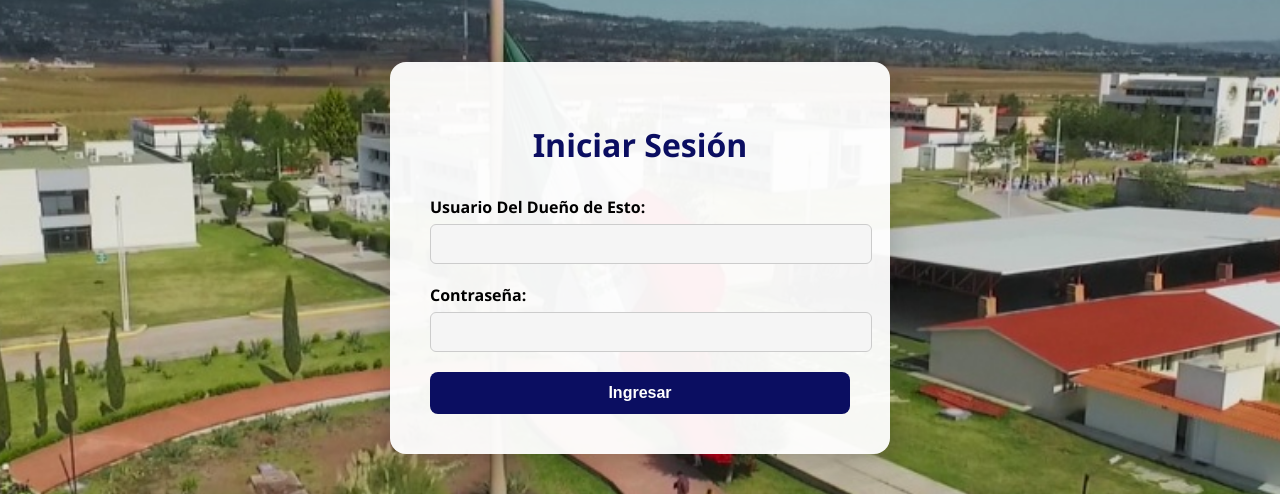
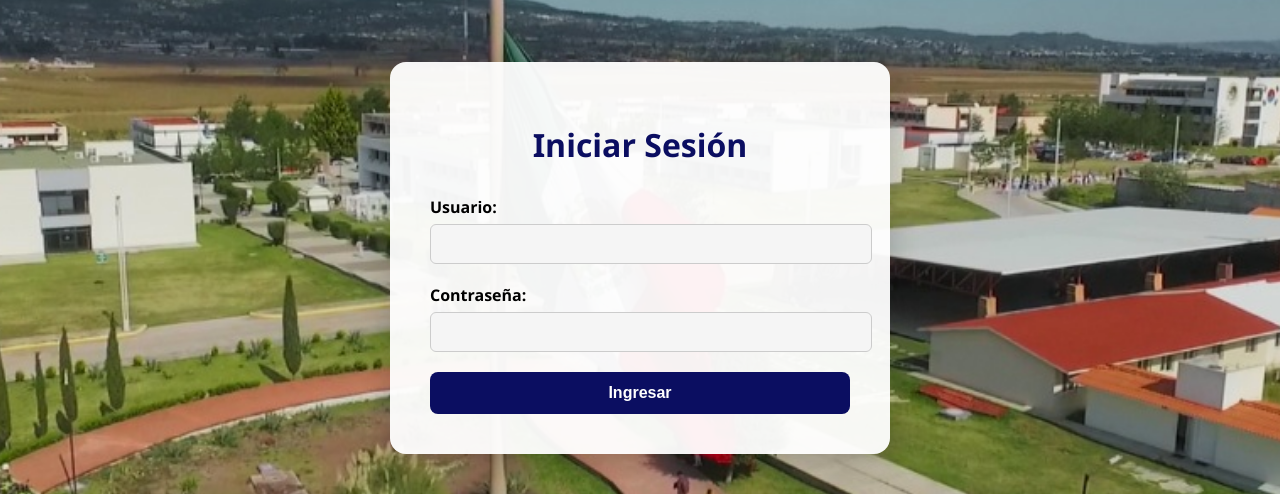
Before and after one commit to JesusGarcia2402/isc_backkup, a PHP site: page /login.php in a window 1280 px wide; the page is wider, and only the part inside the window is pictured. Shown: the part 194-688 px from the top of that part. Run offline with PHP 8.4, Linux system fonts and the light colour scheme.

Commit message:
Update login.php

```diff
--- a/login.php
+++ b/login.php
@@ -54,7 +54,7 @@ if ($_SERVER['REQUEST_METHOD'] === 'POST') {
             <?php echo $message; ?>
             <form method="POST" action="login.php">
                 <div class="form-group">
-                    <label for="usuario">Usuario Del Dueño de Esto:</label>
+                    <label for="usuario">Usuario:</label>
                     <input type="text" name="usuario" id="usuario" required>
                 </div>
                 <div class="form-group">
```
